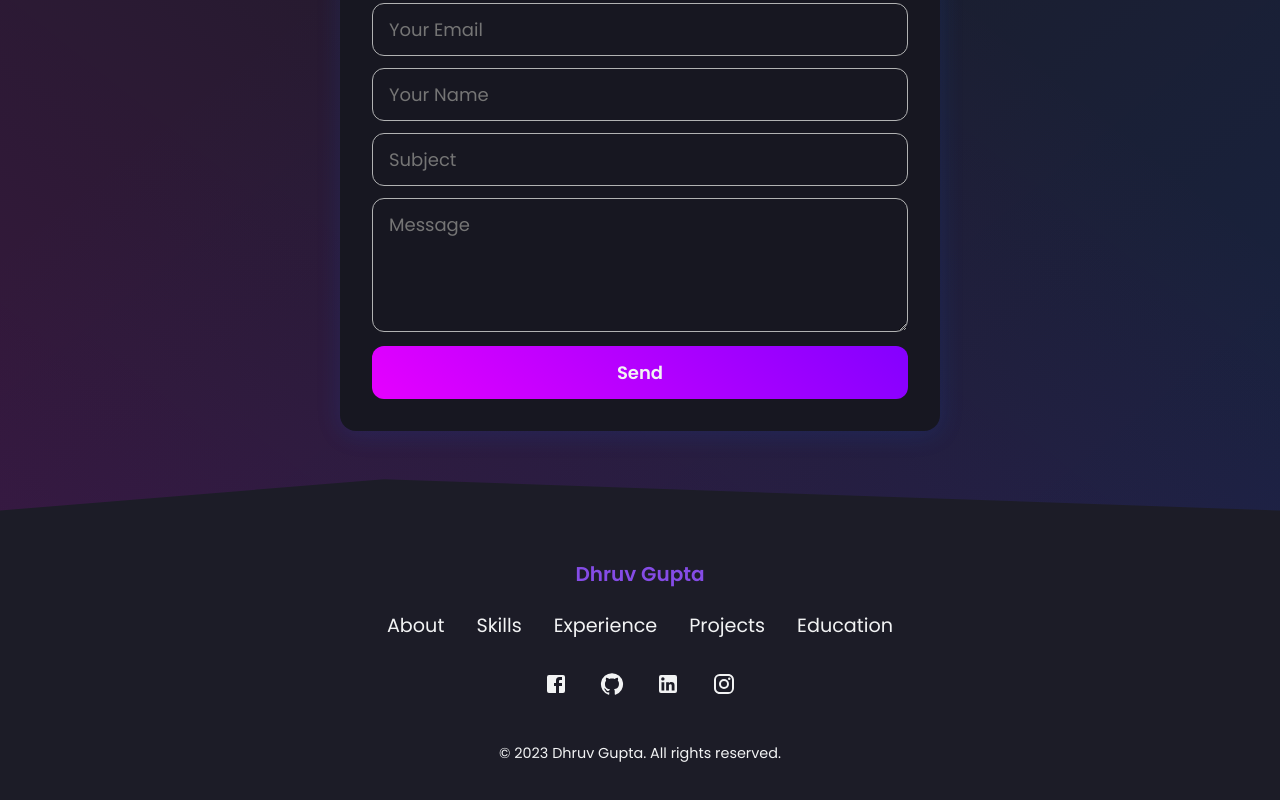
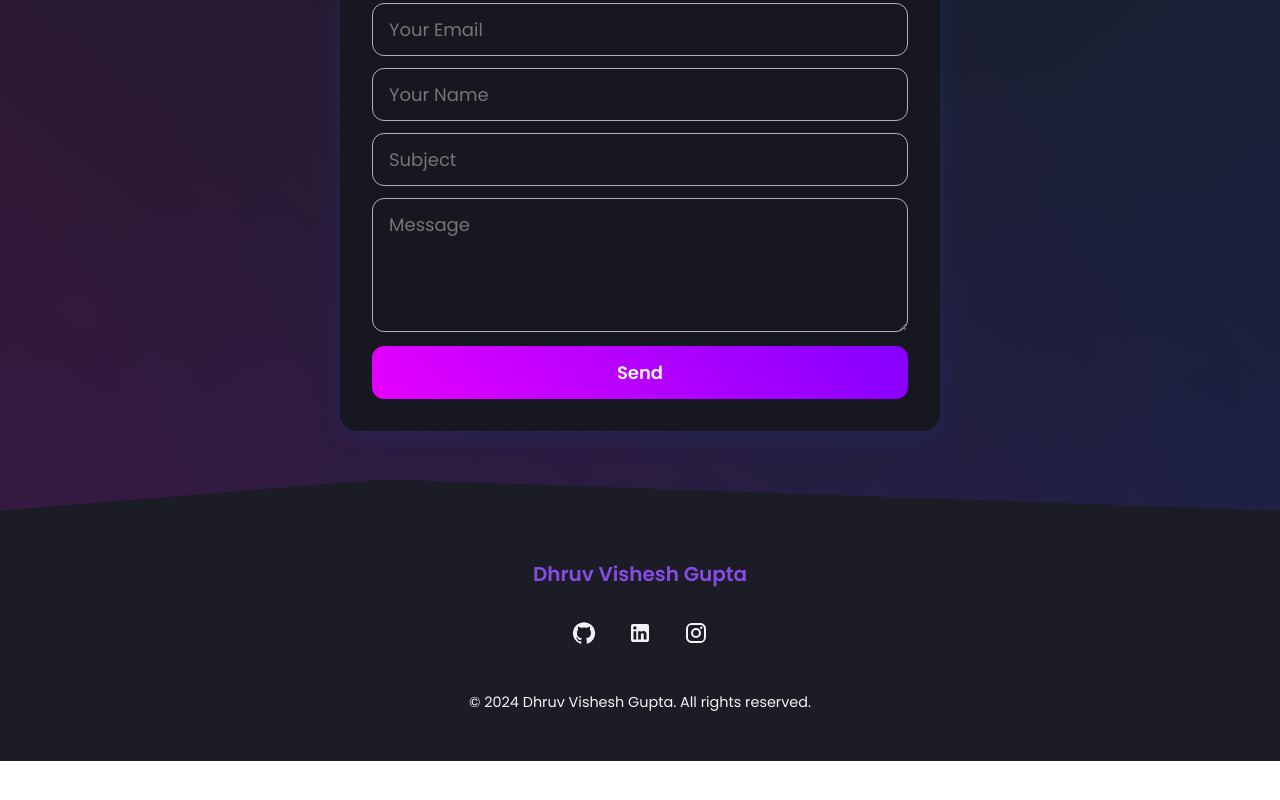
Before and after one commit to DDugs/Dhruvfolio, a React (Create React App) app: page / in a window 1280 px wide. Shown: the part 5503-6303 px from the top of the page. After the commit the page ends 6264 px from the top, so only its background shows below. Built offline with nearby package versions, Linux system fonts and the light colour scheme.

Commit message:
Update index.js

```diff
--- a/src/components/Footer/index.js
+++ b/src/components/Footer/index.js
@@ -88,22 +88,14 @@ function Footer() {
   return (
     <FooterContainer>
       <FooterWrapper>
-        <Logo>Dhruv Gupta</Logo>
-        <Nav>
-          <NavLink href="#about">About</NavLink>
-          <NavLink href="#skills">Skills</NavLink>
-          <NavLink href="#experience">Experience</NavLink>
-          <NavLink href="#projects">Projects</NavLink>
-          <NavLink href="#education">Education</NavLink>
-        </Nav>
+        <Logo>Dhruv Vishesh Gupta</Logo>
         <SocialMediaIcons>
-          <SocialMediaIcon href={Bio.facebook} target="display"><FacebookIcon /></SocialMediaIcon>
           <SocialMediaIcon href={Bio.github} target="display"><GithubIcon /></SocialMediaIcon>
           <SocialMediaIcon href={Bio.linkedin} target="display"><LinkedInIcon /></SocialMediaIcon>
           <SocialMediaIcon href={Bio.insta} target="display"><InstagramIcon /></SocialMediaIcon>
         </SocialMediaIcons>
         <Copyright>
-          &copy; 2023 Dhruv Gupta. All rights reserved.
+          &copy; 2024 Dhruv Vishesh Gupta. All rights reserved.
         </Copyright>
 
       </FooterWrapper>
```
